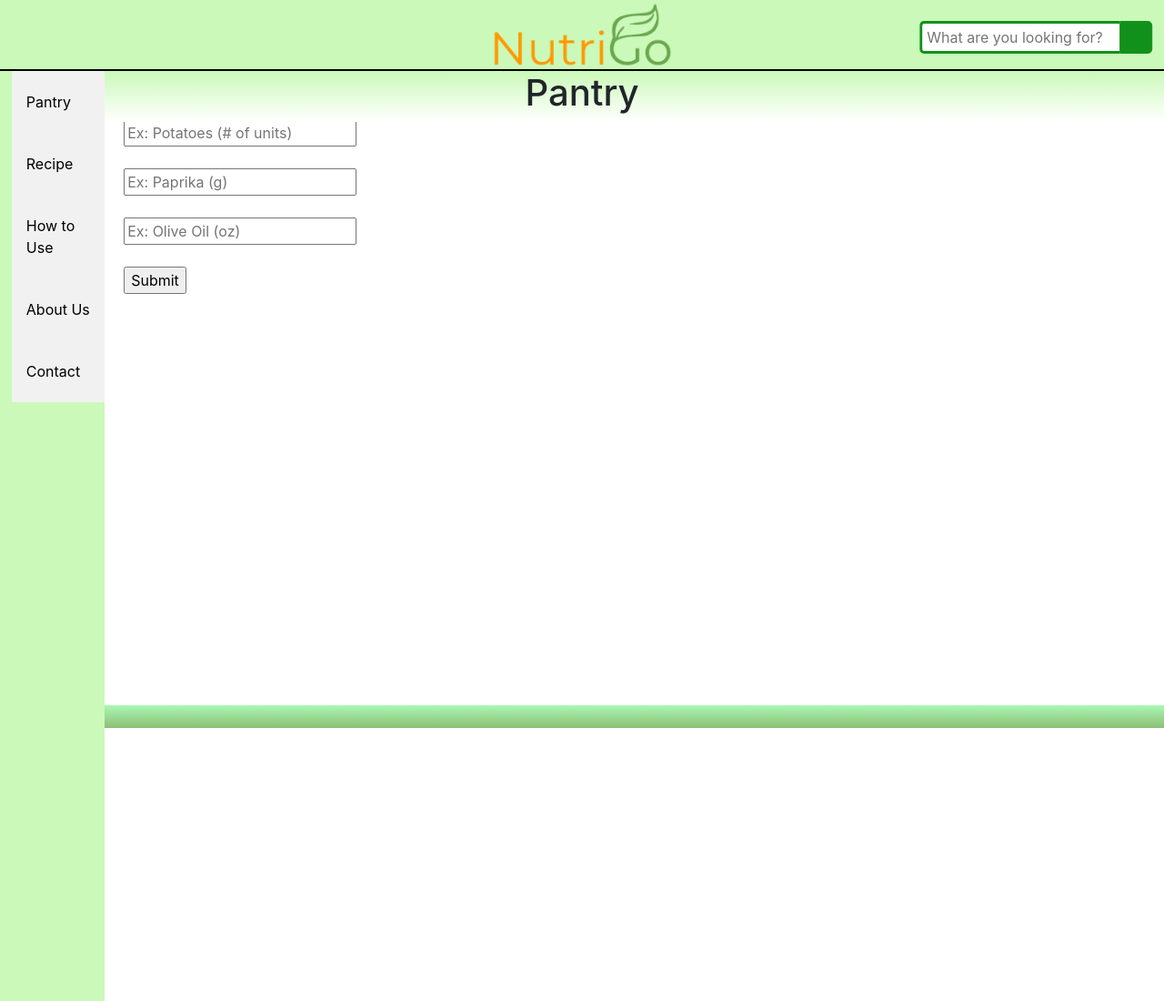
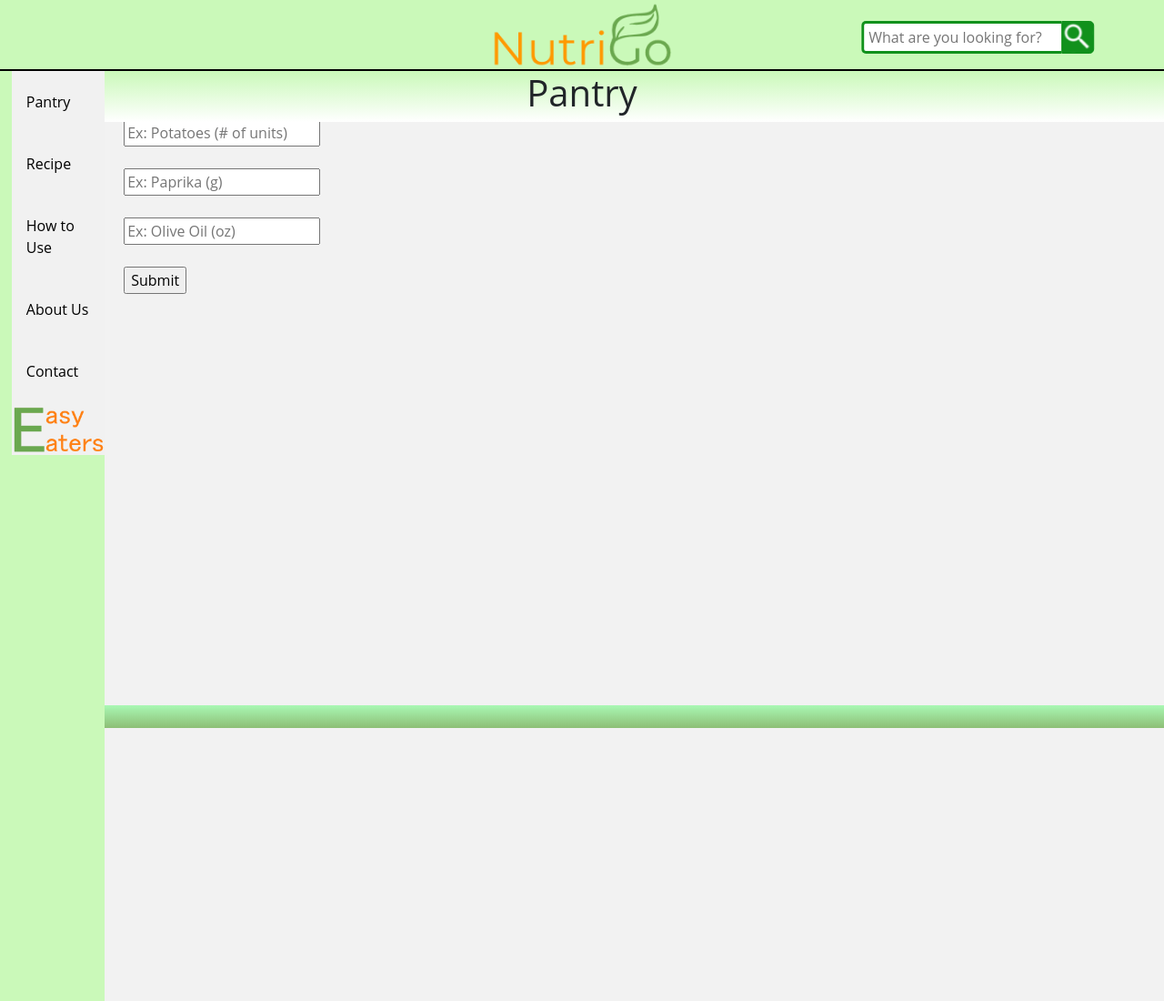
Before and after one commit to TharithSovann/NutriGo, a plain HTML site: page index.html in a window 1280 px wide. Shown: the top 1100 px of the page at 91% size. Drawn offline with nearby package versions, Linux system fonts and the light colour scheme.

Commit message:
fixed searchbar

```diff
--- a/css/stylesheet.css
+++ b/css/stylesheet.css
@@ -47,6 +47,11 @@
 }
 
 /*----------SEARCH BAR----------*/
+body{
+  background: #f2f2f2;
+  font-family: 'Open Sans', sans-serif;
+}
+
 .search {
   width: 100%;
   position: relative;
@@ -55,17 +60,17 @@
 
 .searchTerm {
   width: 100%;
-  border: 3px solid rgb(17, 145, 28);
+  border: 3px solid  rgb(17, 145, 28);
   border-right: none;
   padding: 5px;
   height: 36px;
   border-radius: 5px 0 0 5px;
   outline: none;
-  color: #9DBFAF;
+  color: #74817b;
 }
 
 .searchTerm:focus{
-  color: black;
+  color: #000000;
 }
 
 .searchButton {
@@ -73,6 +78,7 @@
   height: 36px;
   border: 1px solid rgb(17, 145, 28);
   background: rgb(17, 145, 28);
+  background-image: url("../images/search.png");
   text-align: center;
   color: #fff;
   border-radius: 0 5px 5px 0;
@@ -84,7 +90,7 @@
 .wrap{
   width: 20%;
   position: absolute;
-  left: 85%;
+  left: 80%;
   transform: translate(-30%, -55px);
 }
 /*----------SEARCH BAR----------*/
--- a/index.html
+++ b/index.html
@@ -28,7 +28,9 @@
             <button class="tablinks" onclick="openTab(event, 'How_to_Use')">How to Use</button>
             <button class="tablinks" onclick="openTab(event, 'About_Us')">About Us</button>
             <button class="tablinks" onclick="openTab(event, 'Contact')">Contact</button>
+            <img src="images/Easy_eater_logo.png" style="width: 100%">
         </div>
+
     </div>
 
     <div id="Pantry" class="tabcontent">
@@ -44,15 +46,13 @@
         </div>
     </div>
 
-      <div class="wrap">
+    <div class="wrap">
         <div class="search">
            <input type="text" class="searchTerm" placeholder="What are you looking for?">
            <button type="submit" class="searchButton">
-             <i class="wonton-search"></i>
           </button>
         </div>
      </div>
-
 
     <div id="Recipe" class="tabcontent">
         <div id="tab_title"><h1>Recipe</h1></div>
@@ -117,9 +117,13 @@
 
             * tharith_sovann@student.uml.edu
         </div>
+    </div>
+<!--
+    <div id="Logo" class="tabcontent">
+        <div class="tab_detail">
+            <img src="images/Easy_eater_logo.png" style="width: 15%">
         </div>
-    </div>
-
+    </div>-->
 
     <div id="footer"></div>
 
```
Also changed, not shown: images/search.png (added).
